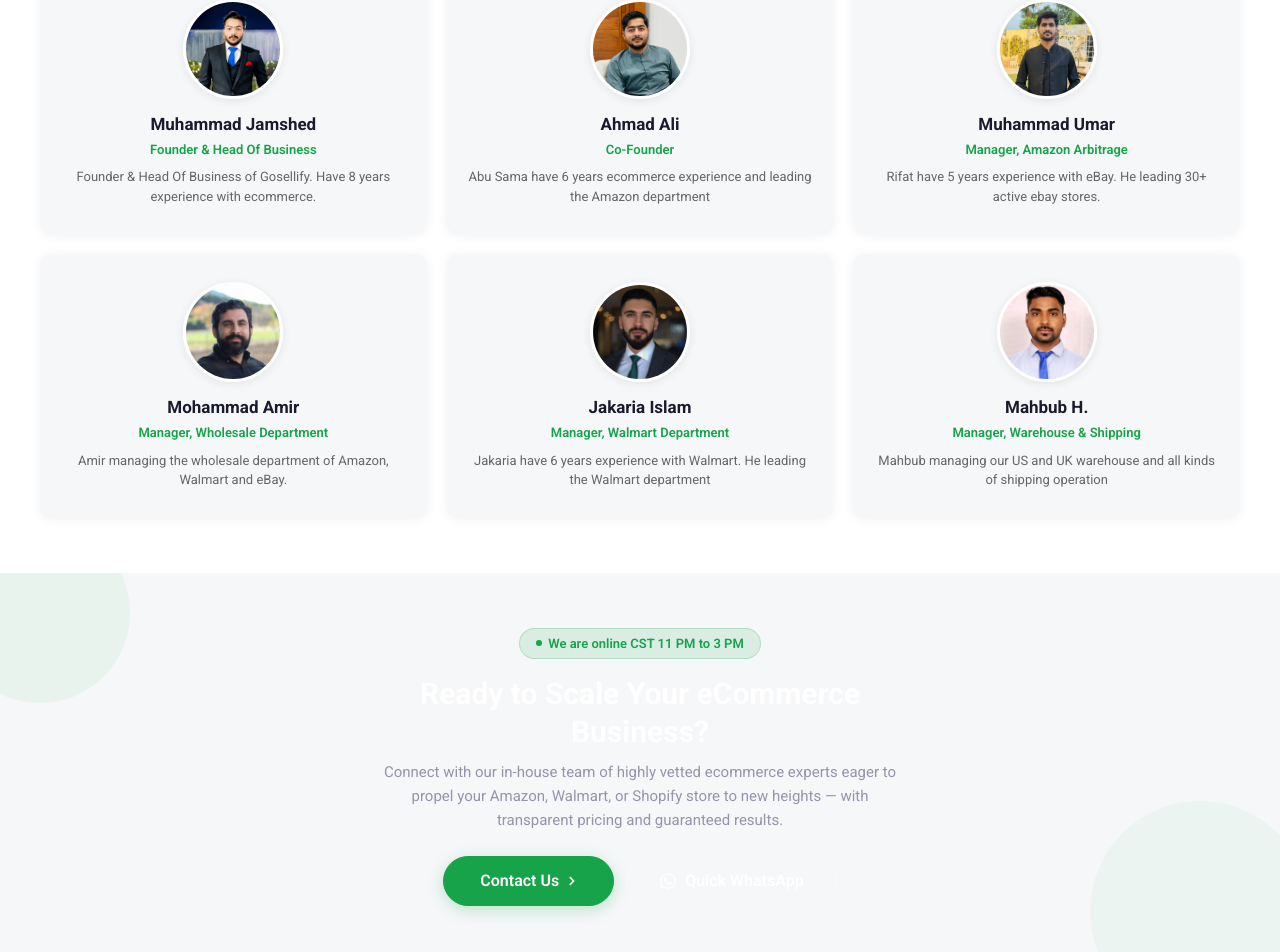
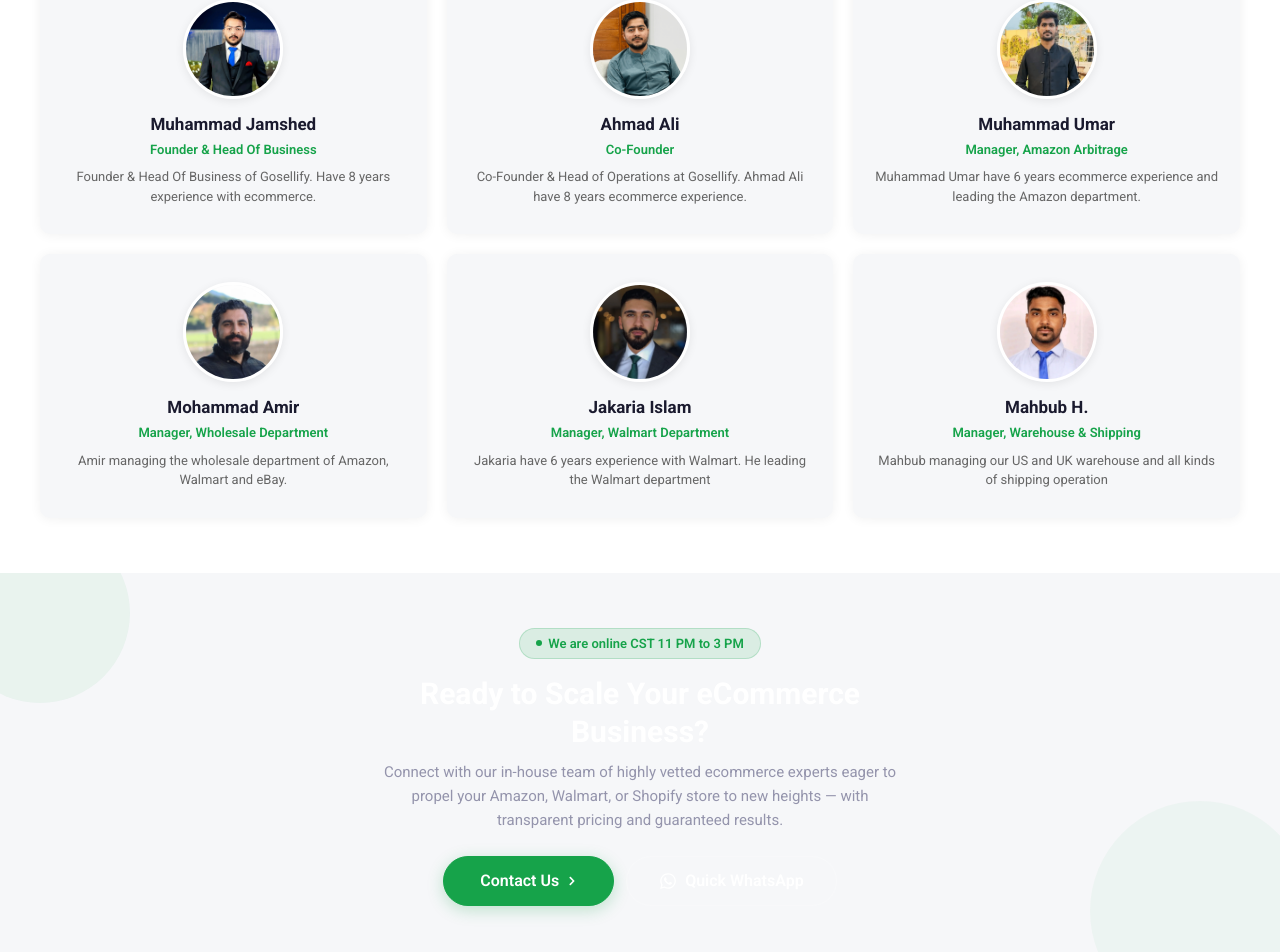
Before and after one commit to khawajaali1020/Webgosellify, a Next.js app: page /about in a window 1280 px wide. Shown: the part 1708-2660 px from the top of the page. Built offline with nearby package versions, Linux system fonts and the light colour scheme.

Commit message:
Update page.tsx

```diff
--- a/src/app/about/page.tsx
+++ b/src/app/about/page.tsx
@@ -28,13 +28,13 @@ const teamMembers = [
   {
     name: "Ahmad Ali",
     title: "Co-Founder",
-    bio: "Abu Sama have 6 years ecommerce experience and leading the Amazon department",
+    bio: "Co-Founder & Head of Operations at Gosellify. Ahmad Ali have 8 years ecommerce experience.",
     photo: "/images/about/ahmad-ali.webp",
   },
   {
     name: "Muhammad Umar",
     title: "Manager, Amazon Arbitrage",
-    bio: "Rifat have 5 years experience with eBay. He leading 30+ active ebay stores.",
+    bio: "Muhammad Umar have 6 years ecommerce experience and leading the Amazon department.",
     photo: "/images/about/muhammad-umar.webp",
   },
   {
```
